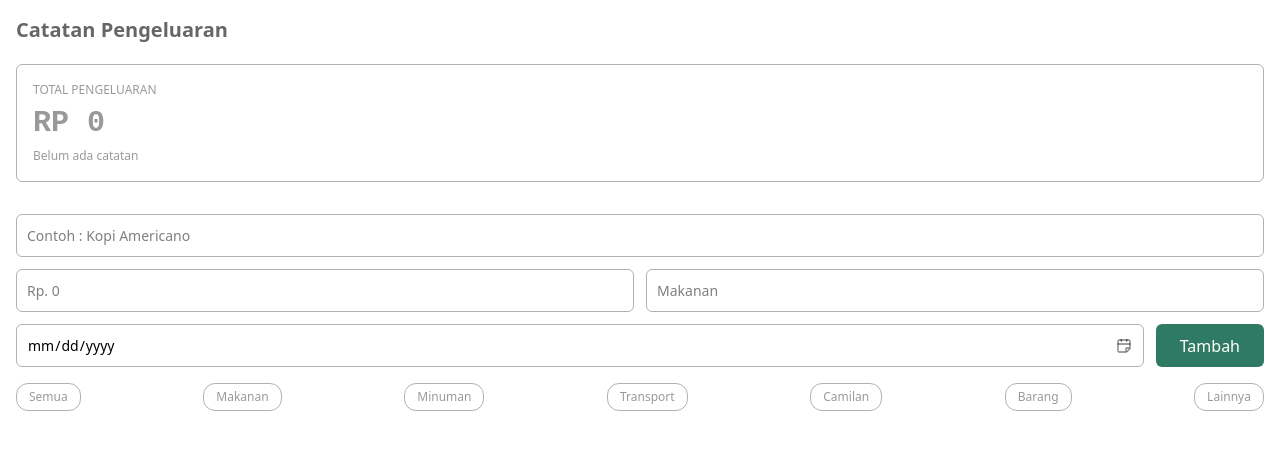
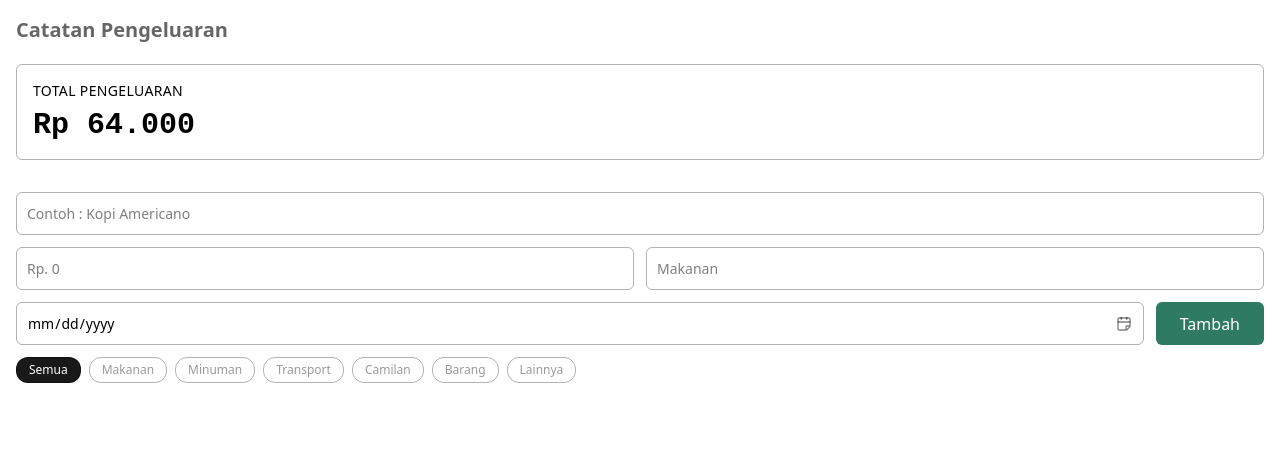
Before and after one commit to egrjati/CatatanPengeluaran, a React (Vite) app: page / in a window 1280 px wide. Shown: the top 450 px of the page. Built offline with nearby package versions, Linux system fonts and the light colour scheme.

Commit message:
add .reduce() - Chapter 1 Done

```diff
--- a/src/App.jsx
+++ b/src/App.jsx
@@ -1,19 +1,23 @@
 import { CalendarFold } from "lucide-react";
 import FilterKategori from "@/components/pengeluaran/FilterKategori";
+import RingkasanTotal from "@/components/pengeluaran/RingkasanTotal";
+import { dataPengeluaran } from "./data/data";
 
 function App() {
+
+  const totalPengeluaran = dataPengeluaran.reduce(
+    (total, item) => total + item.jumlah,
+    0,
+  );
+
   return (
     <div className="min-h-screen overflow-hidden bg-white p-4">
-      <h1 className="text-black/60 text-xl font-semibold">
+      <h1 className="text-black/60 text-xl font-semibold mb-5">
         Catatan Pengeluaran
       </h1>
 
       {/* Total Pengeluaran */}
-      <div className="mt-5 border border-black/30 text-black/40 rounded-md p-4 space-y-1.5">
-        <p className="uppercase text-[12px]">total pengeluaran</p>
-        <h2 className="font-angka text-3xl font-bold">RP 0</h2>
-        <p className="text-[12px]">Belum ada catatan</p>
-      </div>
+      <RingkasanTotal hasil={totalPengeluaran}/>
 
       {/* Inputan */}
       <div className="mt-8 space-y-3">
--- a/src/components/pengeluaran/FilterKategori.jsx
+++ b/src/components/pengeluaran/FilterKategori.jsx
@@ -1,24 +1,20 @@
-import {daftarKategori} from "@/data/kategori";
+import { daftarKategori } from "@/data/kategori";
 
 function FilterKategori() {
   return (
-      <div className="pt-1">
-        {/* Semua */}
-
+    <div className="flex flex-wrap gap-2">
       {/* Filter */}
-        <div className="flex flex-wrap gap-2 justify-between">
-          <button className="py-1 px-3 border border-black/30 text-black/40 font-medium rounded-xl text-[12px]">
+      <button className="py-1 px-3 border border-black/30 text-white bg-black/90 font-medium rounded-xl text-xs">
         Semua
       </button>
       {daftarKategori.map((kategori) => (
         <button
-              key={kategori.index}
-              className="py-1 px-3 border border-black/30 text-black/40 font-medium rounded-xl text-[12px]"
+          key={kategori}
+          className="py-1 px-3 border border-black/30 text-black/40 font-medium rounded-xl text-xs"
         >
-              <p>{kategori}</p>
+          {kategori}
         </button>
       ))}
-        </div>
     </div>
   );
 }
--- /dev/null
+++ b/src/components/pengeluaran/RingkasanTotal.jsx
@@ -0,0 +1,11 @@
+import { formatRupiah } from "@/utils/format";
+
+function RingkasanTotal({hasil}) {
+  return (
+    <div className=" border border-black/30 rounded-md p-4 space-y-1.5">
+      <p className="uppercase text-sm tracking-wide">total pengeluaran</p>
+      <h2 className="font-angka text-3xl font-bold">{formatRupiah.format(hasil)}</h2>
+    </div>
+  );
+}
+export default RingkasanTotal;
--- a/src/data/data.js
+++ b/src/data/data.js
@@ -27,4 +27,11 @@ export const dataPengeluaran = [
     kategori: "Camilan",
     tanggal: "2026-09-10",
   },
+  {
+    id: 5,
+    judul: "Rokok",
+    jumlah: 25000,
+    kategori: "Lainnya",
+    tanggal: "2026-09-10",
+  },
 ];
```
Lines whose indentation alone changed are shown as unchanged.
